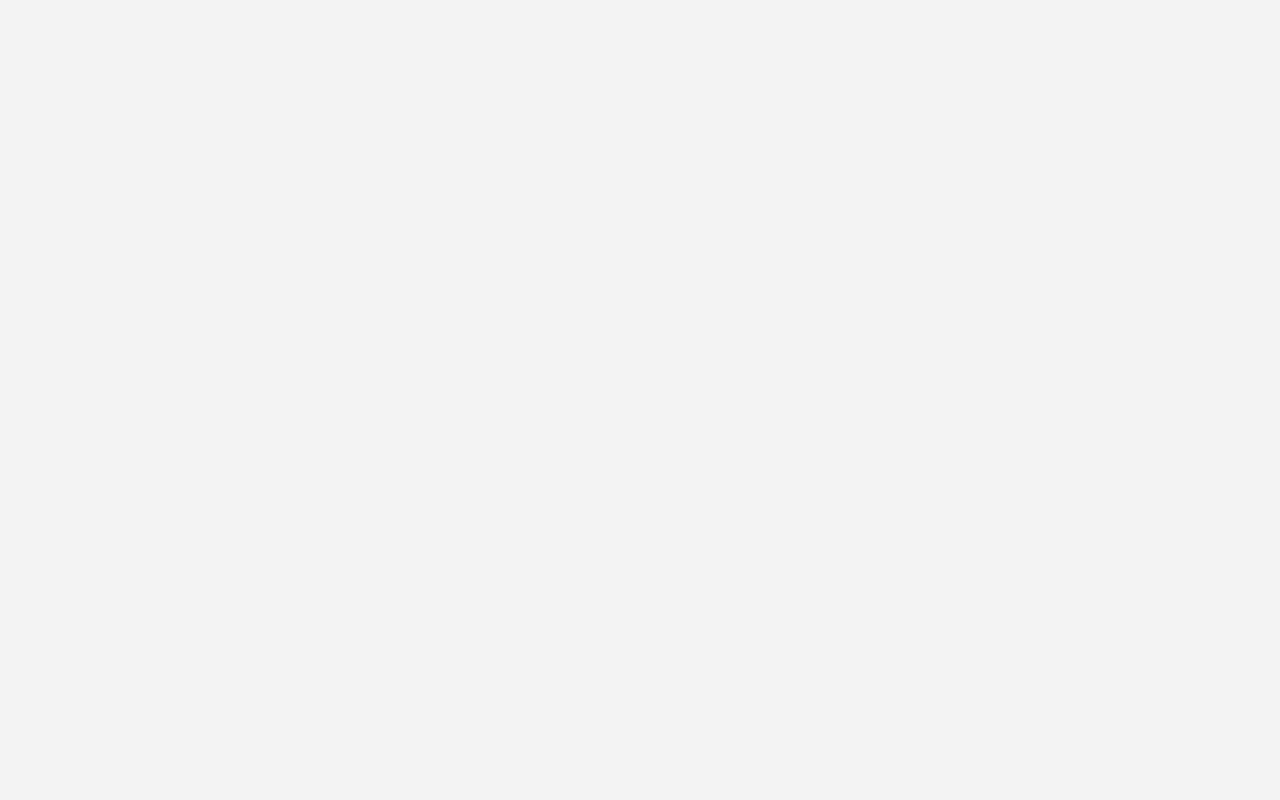
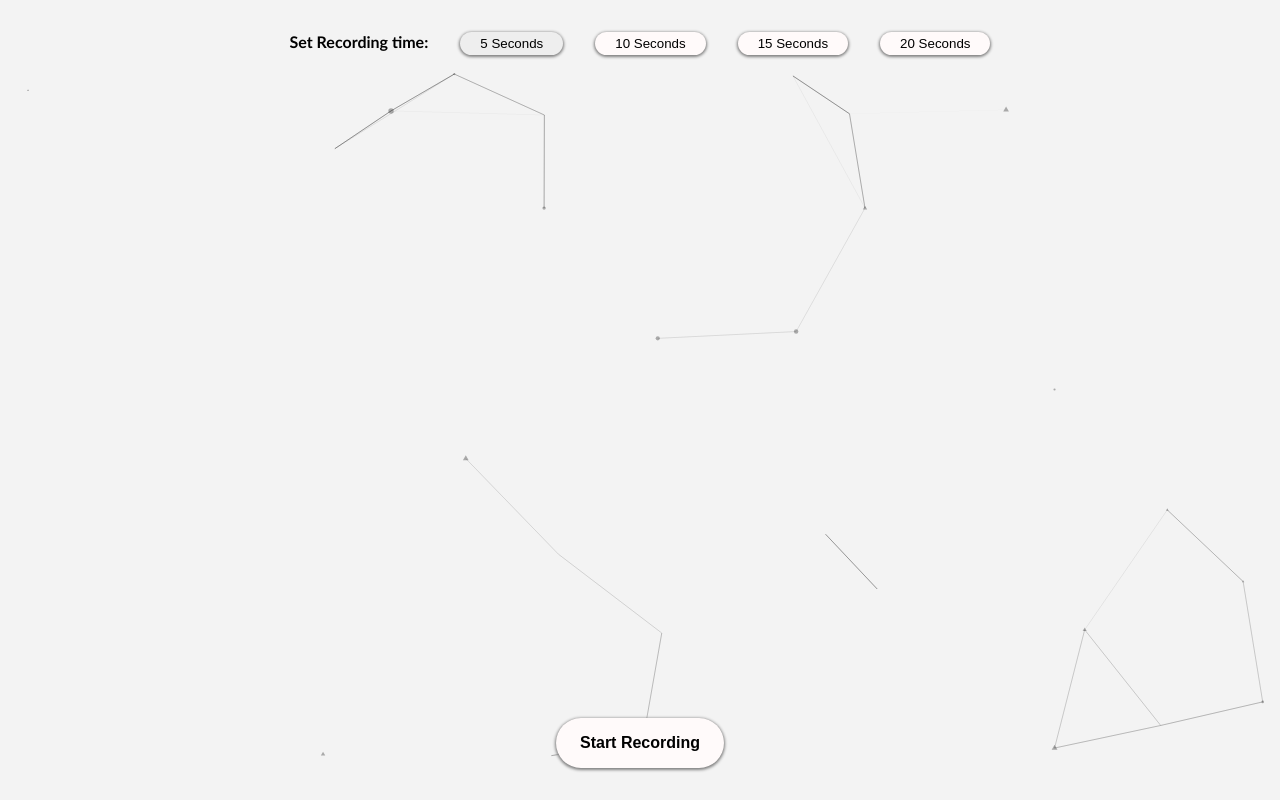
Before and after one commit to SA12IF34/ML-Models-FE, a React (Vite) app: page /models/language-identification in a window 1280 px wide. Built offline with nearby package versions, Linux system fonts and the light colour scheme.

Commit message:
Added Language Identification page and features

```diff
--- a/src/App.css
+++ b/src/App.css
@@ -2,6 +2,7 @@
 
 .home-page {
     z-index: 1000;
+    padding-top: 2.5vw;
 }
 
 .grand-container {
@@ -43,6 +44,79 @@
     z-index: -1;
 }
 
+
+#langid-page {
+    width: 100%;
+    height: 100svh;
+    position: absolute;
+    padding: 2.5vw 0;
+}
+
+#langid-page main {
+    width: 100%;
+    height: 100%;
+    display: flex;
+    flex-direction: column;
+    justify-content: space-between;
+    align-items: center;
+}
+
+#langid-page main > .recorder button {
+    width: max-content;
+    min-width: 125px;
+    height: max-content;
+    padding: 1em 1.5em;
+    text-align: center;
+    font-size: 1em;
+    font-weight: 600;
+    background-color: snow;
+    box-shadow: 0px 1px 3px 1px gray;
+    border-radius: 999px;
+    outline: none;
+    border: none;
+    cursor: pointer;
+}
+
+.record-time, .record-time > div {
+    display: flex;
+    gap: 2em;
+    flex-wrap: wrap;
+    width: max-content;
+    max-width: 100%;
+}
+
+.record-time button {
+    width: max-content;
+    padding: 0.3em 1.5em !important;
+    border-radius: 99px;
+    outline: none;
+    border: none;
+    background-color: snow;
+    box-shadow: 0px 1px 3px 1px gray;
+    cursor: pointer;
+}
+.record-time button.selected {
+    background-color: #eee;
+}
+
+.recorder {
+    display: flex;
+    flex-direction: column;
+    gap: 2.5em;
+    align-items: center;
+}
+.recorder > div {
+    display: flex;
+    gap: 2em;
+    align-items: center;
+    justify-content: center;
+    flex-wrap: wrap;
+}
+
+.recorder span {
+    font-size: 1.1em !important;
+}
+
 @media screen and (min-width: 1440px) {
     .models-container > .container {
         column-gap: 30px;
--- a/src/App.jsx
+++ b/src/App.jsx
@@ -5,6 +5,7 @@ import Home from './pages/Home';
 import AnimeRecommendation from './pages/AnimeRecommendation';
 import MovieRecommendation from './pages/MovieRecommendation';
 import Agent from './pages/Agent';
+import LanguageIdentification from './pages/LanguageIdentification';
 
 function App() {
 
@@ -14,6 +15,7 @@ function App() {
       <Route path='/models/anime-recommender/' element={<AnimeRecommendation />} />
       <Route path='/models/imdb-recommender/' element={<MovieRecommendation />} />
       <Route path='/apps/python-agent/' element={<Agent />} />
+      <Route path='/models/language-identification/' element={<LanguageIdentification />} />
     </Routes>
   )
 }
--- a/src/index.css
+++ b/src/index.css
@@ -7,7 +7,7 @@
 body {
     width: 100%;
     height: max-content;
-    min-height: 100vh;
+    min-height: 100svh;
     font-family: 'Gill Sans', 'Gill Sans MT', Calibri, 'Trebuchet MS', sans-serif;
     background-color: #f3f3f3;
     position: relative;
@@ -15,10 +15,12 @@ body {
 
 #root {
     width: 95%;
+    min-height: 100svh;
     height: max-content;
     margin: 0 auto;
-    position: relative;
-    top: 2.5vw;
+    position: absolute;
+    top: 0vw;
+    left: 2.5%;
 }
 
 :root {
@@ -43,8 +45,6 @@ h4, p {
 }
 
 .loading {
-    /* width: 65px;
-    height: 65px; */
     background-color: #f3f3f3;
     border-radius: 50%;
     position: relative;
--- a/src/pages/Home.jsx
+++ b/src/pages/Home.jsx
@@ -122,6 +122,16 @@ function Home() {
                         </Link>
                     </div>
                 </div>
+                <div className="models-container">
+                    <h2>Natural Language Processing </h2>
+                    <div className="container">
+                        <Link to='/models/language-identification/'>
+                            <div className="model">
+                                <h4>Speech Language Identification Model</h4>
+                            </div>
+                        </Link>
+                    </div>
+                </div>
             </div>
         </main>
         {init && (
--- /dev/null
+++ b/src/pages/LanguageIdentification.jsx
@@ -0,0 +1,108 @@
+import {useState, useEffect, useMemo} from 'react';
+import Particles, {initParticlesEngine} from '@tsparticles/react';
+import { loadSlim } from '@tsparticles/slim';
+
+import Recorder from './components/Recorder';
+export default function LanguageIdentification() {
+
+
+
+  const [init, setInit] = useState(false);
+
+  useEffect(() => {
+    initParticlesEngine(async (engine) => {
+      await loadSlim(engine);
+    }).then(() => {
+      setInit(true);
+    });
+  }, [])
+
+  const particlesLoaded = () => {
+    console.log('Particles Loaded!')
+  }
+
+  const options = useMemo(
+    () => ({
+      background: {
+        color: {
+          value: "transparent",
+        },
+      },
+      fpsLimit: 120,
+      interactivity: {
+        events: {
+          onClick: {
+            enable: false,
+            mode: "repulse",
+          },
+          onHover: {
+            enable: false,
+            mode: "repulse",
+          },
+        },
+        modes: {
+          push: {
+            quantity: 4,
+          },
+          repulse: {
+            distance: 200,
+            duration: 0.4,
+          },
+        },
+      },
+      particles: {
+        color: {
+          value: "#000000",
+        },
+        links: {
+          color: "#000000",
+          distance: 160,
+          enable: true,
+          opacity: 0.4,
+          width: 1,
+        },
+        move: {
+          direction: "none",
+          enable: true,
+          outModes: {
+            default: "bounce",
+          },
+          random: true,
+          speed: 4,
+          straight: false,
+        },
+        number: {
+          density: {
+            enable: true,
+          },
+          value: 60,
+        },
+        opacity: {
+          value: 0.3,
+        },
+        shape: {
+          type: ["circle", "triangle", "line"],
+        },
+        size: {
+          value: { min: 1, max: 3 },
+        },
+      },
+      detectRetina: true,
+    }),
+    [],
+  );
+
+
+  return (
+      <div id='langid-page'>
+        <Recorder />
+        {init && (
+        <Particles
+            id="tsparticles"
+            particlesLoaded={particlesLoaded}
+            options={options}
+        />
+        )}
+      </div>
+  )
+}
--- /dev/null
+++ b/src/pages/components/Recorder.jsx
@@ -0,0 +1,59 @@
+import {useState} from 'react';
+import {startAudioCapture, stopAudioCapture, handleSendAudio} from '../../../utils/audio';
+
+
+export default function Recorder() {
+
+  const [recordTime, setRecordTime] = useState(5); // 5 | 10 | 15 | 20
+  const [leftRecordTime, setLeftRecordTime] = useState(5);
+  const [startedRecording, setStartedRecording] = useState(false);
+
+  const [requestResult, setRequestResult] = useState(null);
+
+  async function handleStartRecording() {
+    if (startedRecording) return;
+    const result = await startAudioCapture();
+    if (result) {
+      setStartedRecording(true);
+
+      let interval = setInterval(() => {
+        setLeftRecordTime(left => left-1 );
+      }, 1000);
+      let timeout = setTimeout(async () => {
+        console.log('finish')
+        const result = await stopAudioCapture();
+        setRequestResult(result)
+        setStartedRecording(false);
+        setLeftRecordTime(recordTime);
+        clearInterval(interval);
+        clearTimeout(timeout);
+
+      }, recordTime*1000)
+    }
+  }
+
+  return (
+    <main>
+      <div className='record-time'>
+        <strong>Set Recording time:</strong>
+        <div>
+          <button className={recordTime === 5 ? 'selected': ''} onClick={() => {setRecordTime(5); setLeftRecordTime(5);}}>5 Seconds</button>
+          <button className={recordTime === 10 ? 'selected': ''} onClick={() => {setRecordTime(10); setLeftRecordTime(10);}}>10 Seconds</button>
+          <button className={recordTime === 15 ? 'selected': ''} onClick={() => {setRecordTime(15); setLeftRecordTime(15);}}>15 Seconds</button>
+          <button className={recordTime === 20 ? 'selected': ''} onClick={() => {setRecordTime(20); setLeftRecordTime(20);}}>20 Seconds</button>
+        </div>
+      </div>
+      <div className='recorder'>
+        {requestResult
+        ? (
+          <div>
+            <span style={{fontWeight: '500'}}><strong>Language:</strong> {requestResult.language}</span>
+            <span style={{fontWeight: '500'}}><strong>Full Processing Time:</strong> {requestResult.elapsed < 1 ? `${requestResult.elapsed * 1000}`.slice(0,3)+' ms': `${requestResult.elapsed}`.slice(0,3)+' sec'}</span>
+            <span style={{fontWeight: '500'}}><strong>Model Inference Time:</strong> {requestResult.inference_time < 1 ? `${requestResult.inference_time * 1000}`.slice(0,4)+' ms' : `${requestResult.inference_time}`.slice(0,3)+' sec'}</span>
+          </div>
+        ): (<></>)}
+        <button onClick={handleStartRecording}>{startedRecording ? `${leftRecordTime} left..`: 'Start Recording'}</button>
+      </div>
+    </main>
+  )
+}
--- /dev/null
+++ b/utils/audio.js
@@ -0,0 +1,67 @@
+const SAMPLE_RATE = 16000;
+
+let audioContext;
+let mediaStream;
+let mediaRecorder;
+let processor;
+let microphone;
+
+let audioChunks = [];
+
+
+
+export async function startAudioCapture() {
+    mediaStream = await navigator.mediaDevices.getUserMedia({ audio: true });
+    audioChunks = [];
+
+    mediaRecorder = new MediaRecorder(mediaStream);
+    mediaRecorder.ondataavailable = event => {
+        if (event.data.size > 0) audioChunks.push(event.data);
+    };
+
+    mediaRecorder.start();
+    return true;
+}
+
+
+export async function stopAudioCapture() {
+    const recorder = mediaRecorder;
+    if (!recorder) return;
+
+    const audioBlob = await new Promise(resolve => {
+        recorder.addEventListener('stop', () => {
+            resolve(new Blob(audioChunks, { type: recorder.mimeType }));
+        }, { once: true });
+
+        recorder.stop();
+    });
+
+    mediaStream?.getTracks().forEach(track => track.stop());
+    mediaStream = null;
+    mediaRecorder = null;
+    audioChunks = [];
+
+    return handleSendAudio(audioBlob);
+}
+
+export async function handleSendAudio(audioBlob) {
+    try {
+        const formData = new FormData();
+        const extension = audioBlob.type.includes('mp4') ? 'mp4' : 'webm';
+        formData.append('file', audioBlob, `recording.${extension}`);
+
+        const response = await fetch('http://localhost:9000/identify-language/', {
+            method: 'POST',
+            body: formData
+        });
+
+        if (response.ok) {
+            const data = await response.json();
+
+            return data;
+        }
+    } catch (error) {
+        console.error('Error calling identification endpoint', error);
+        alert('something went wrong');
+    }
+}
```
